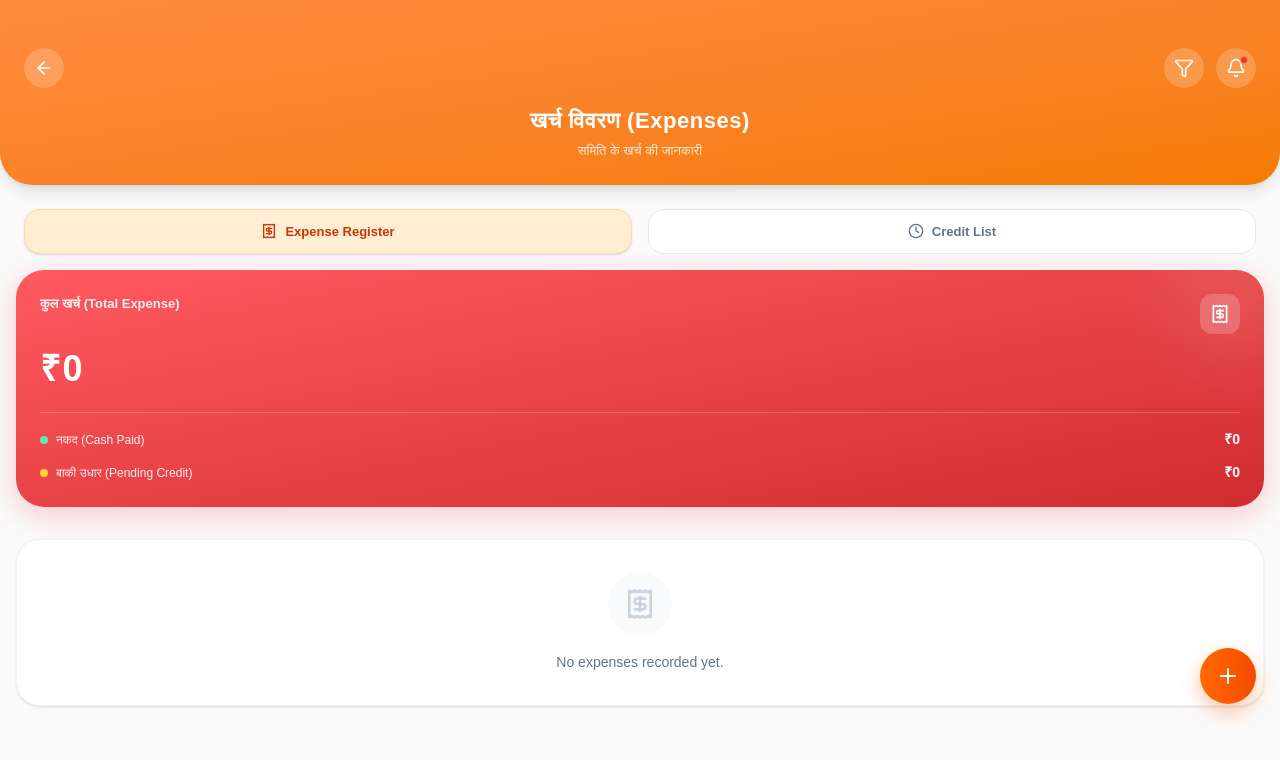
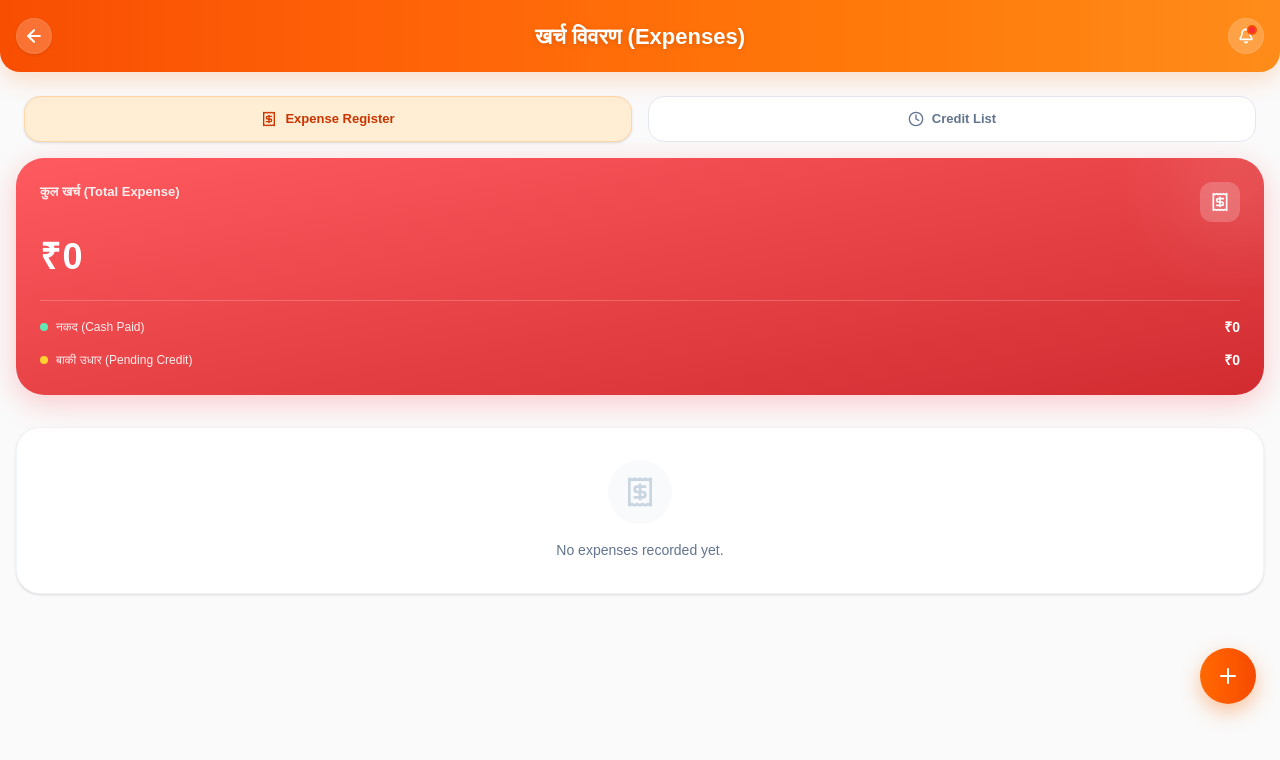
Before and after one commit to ganitwali2025-maker/ganesh-samiti-new, a React (Vite) app: page /expense in a window 1280 px wide. Shown: the top 760 px of the page. Built offline with nearby package versions, Linux system fonts and the light colour scheme.

Commit message:
fix: use PageHeader component in ExpenseScreen for single line header

```diff
--- a/src/screens/ExpenseScreen.tsx
+++ b/src/screens/ExpenseScreen.tsx
@@ -14,6 +14,7 @@ import { ExpenseAuditLogModal } from '../components/ExpenseAuditLogModal';
 import { Expense } from '../types';
 import toast from 'react-hot-toast';
 import { FullScreenImageViewer } from '../components/FullScreenImageViewer';
+import { PageHeader } from '../components/PageHeader';
 
 export function ExpenseScreen() {
   const { goBack } = useNavigation();
@@ -40,27 +41,7 @@ export function ExpenseScreen() {
 
   return (
     <div className="flex flex-col min-h-screen bg-[#FAFAFA] font-['Plus_Jakarta_Sans',sans-serif]">
-      {/* Custom Header matching the premium orange banking design */}
-      <div className="bg-gradient-to-br from-[#FF8A3D] to-[#F57C00] rounded-b-[32px] pt-12 pb-6 px-6 text-white shadow-lg relative z-20 shrink-0">
-         <div className="flex justify-between items-center mb-4">
-            <button onClick={goBack} className="w-10 h-10 bg-white/20 rounded-full flex items-center justify-center backdrop-blur-sm active:scale-95 transition-transform">
-               <ArrowLeft className="w-5 h-5" />
-            </button>
-            <div className="flex gap-3">
-               <button className="w-10 h-10 bg-white/20 rounded-full flex items-center justify-center backdrop-blur-sm">
-                  <Filter className="w-5 h-5" />
-               </button>
-               <button className="w-10 h-10 bg-white/20 rounded-full flex items-center justify-center backdrop-blur-sm relative">
-                  <Bell className="w-5 h-5" />
-                  <span className="absolute top-2 right-2 w-2 h-2 bg-red-500 rounded-full border border-[#FF8A3D]"></span>
-               </button>
-            </div>
-         </div>
-         <div className="text-center">
-            <h1 className="text-[22px] font-extrabold tracking-wide mb-1">खर्च विवरण (Expenses)</h1>
-            <p className="text-white/80 text-[13px] font-medium">समिति के खर्च की जानकारी</p>
-         </div>
-      </div>
+      <PageHeader title="खर्च विवरण (Expenses)" subtitle="समिति के खर्च की जानकारी" />
 
       {/* Tabs */}
       <div className="flex px-6 pt-6 gap-4 shrink-0">
```
